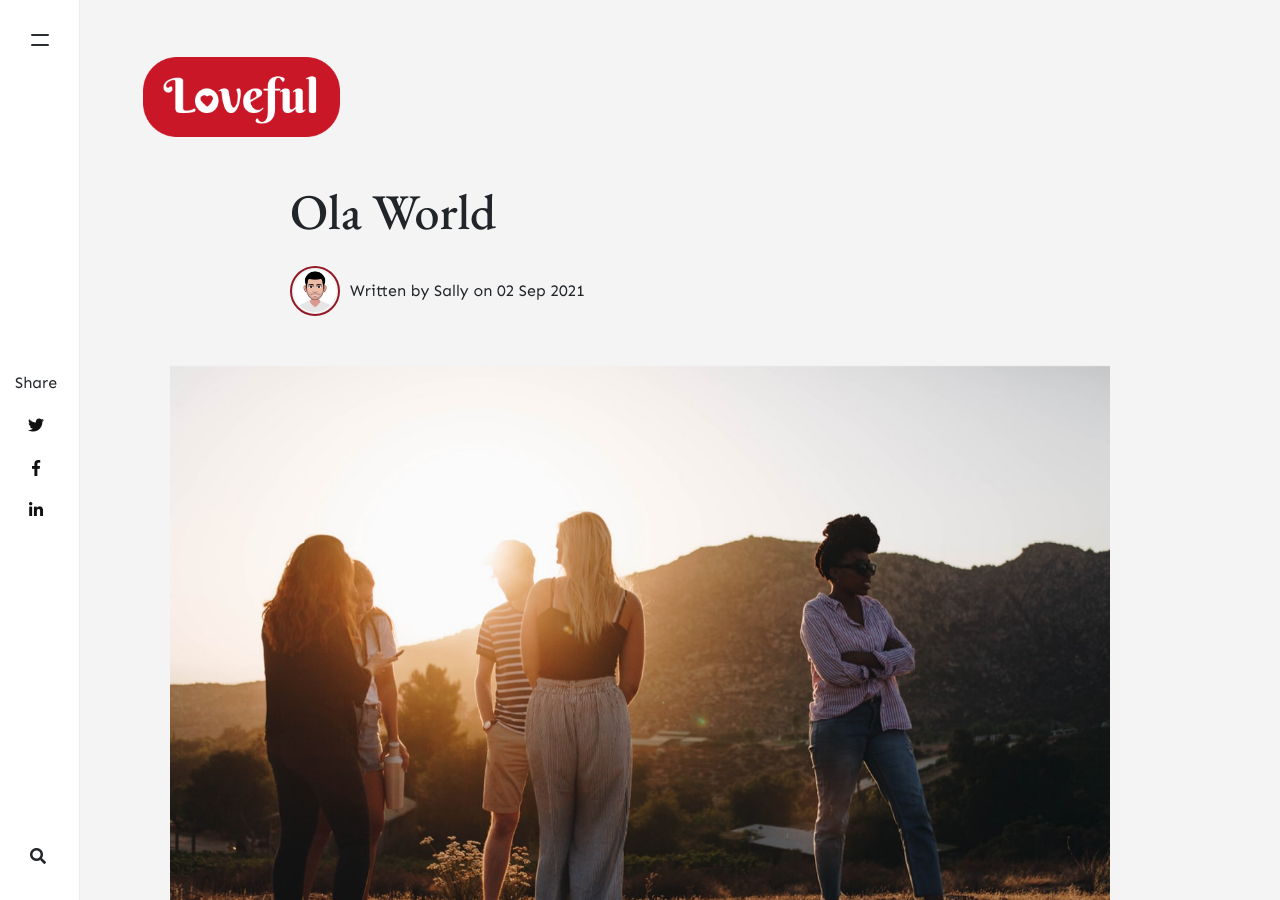
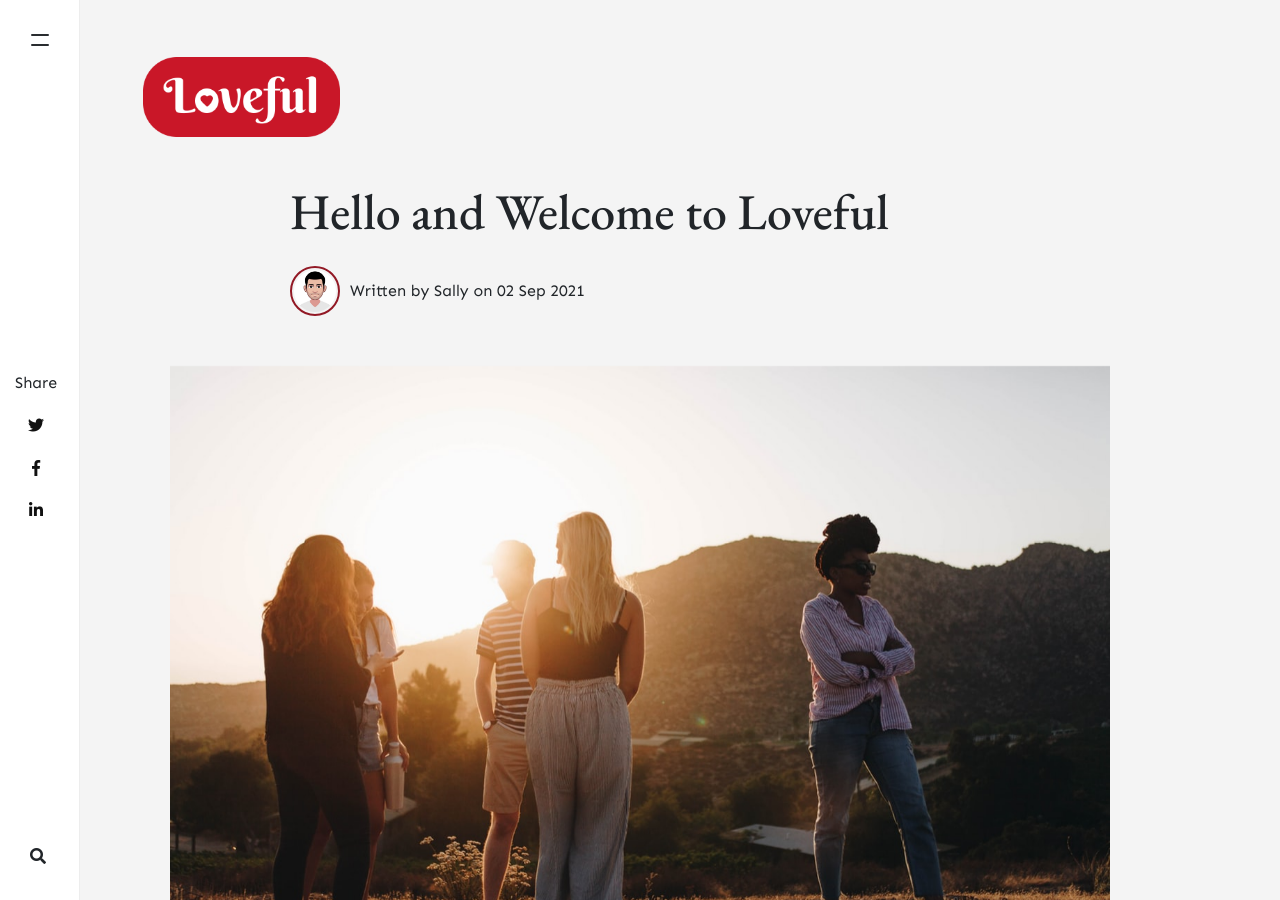
Before and after one commit to stackbit-projects/happy-zebra-28bc2, a Jekyll site: the page built from _posts/2021-09-02-ola-world.md, in a window 1280 px wide and 900 px high. Built offline with Jekyll 4.4.1, drawn with Linux system fonts in a browser that asks for light colours; nearby versions of some CDN libraries; comment, search, counter and statistics services are not loaded.

Commit message:
2021-09-02-ola-world.md: changed

```diff
--- a/_posts/2021-09-02-ola-world.md
+++ b/_posts/2021-09-02-ola-world.md
@@ -1,6 +1,6 @@
 ---
 layout: post
-title:  "Ola World"
+title:  "Hello and Welcome to Loveful"
 author: sal
 categories: [ Lifestyle ]
 tags: [ France ]
```
